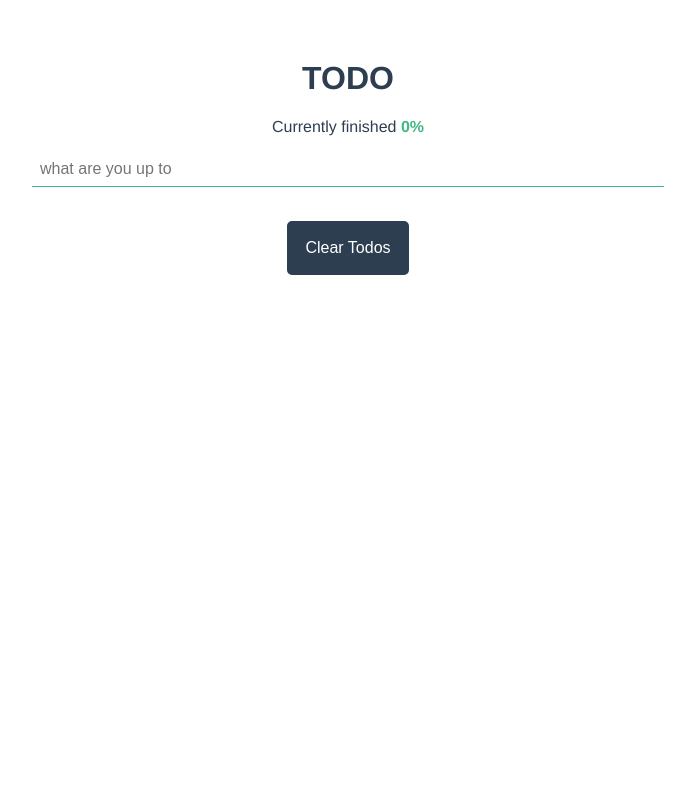
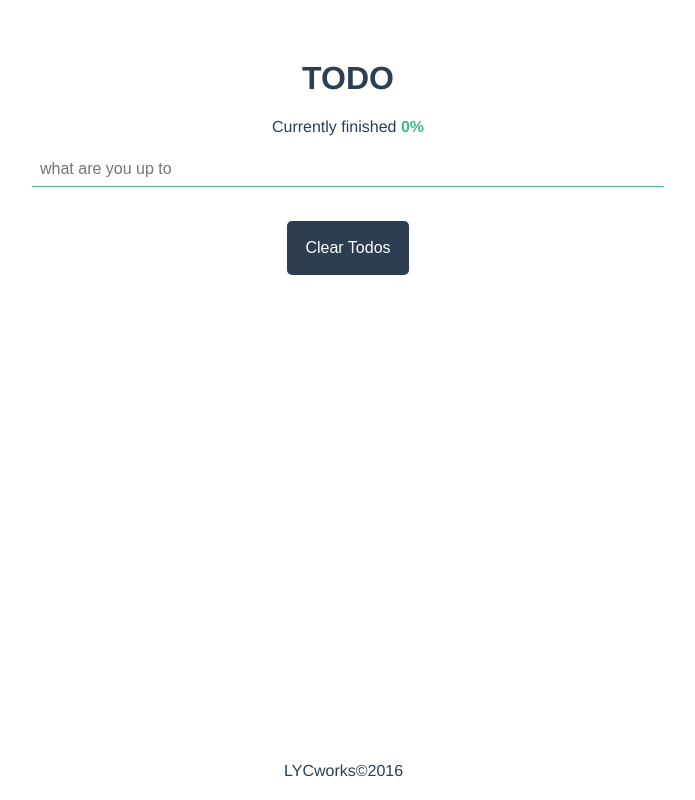
Before and after one commit to ylu021/vue-todos, a Vue app in the folder todo/: page / in a window 1280 px wide. Shown: the whole page, without its empty margins (292-987 px from the left). Built offline with nearby package versions, Linux system fonts and the light colour scheme.

Commit message:
copyright

```diff
--- a/todo/src/App.vue
+++ b/todo/src/App.vue
@@ -21,6 +21,9 @@
     <br>
     <button class="btn reset-btn" v-on:click="resetList">Clear Todos</button>
     <!-- <router-view></router-view> -->
+    <footer>
+      <span>LYCworks&copy;2016</span>
+    </footer>
   </div>
 </template>
 
@@ -214,7 +217,6 @@ export default {
 .delete-btn {
   margin-left: 20px;
   width: 50px;
-  padding: 3px 0;
   height: auto;
   border: 2px solid #E91E63;
   background: white;
@@ -227,6 +229,13 @@ export default {
   background: #E91E63;
 }
 
+footer {
+  position: absolute;
+  bottom: 20px;
+  left: 45%;
+  padding: 0;
+}
+
 #app {
   font-family: 'Avenir', Helvetica, Arial, sans-serif;
   -webkit-font-smoothing: antialiased;
```
